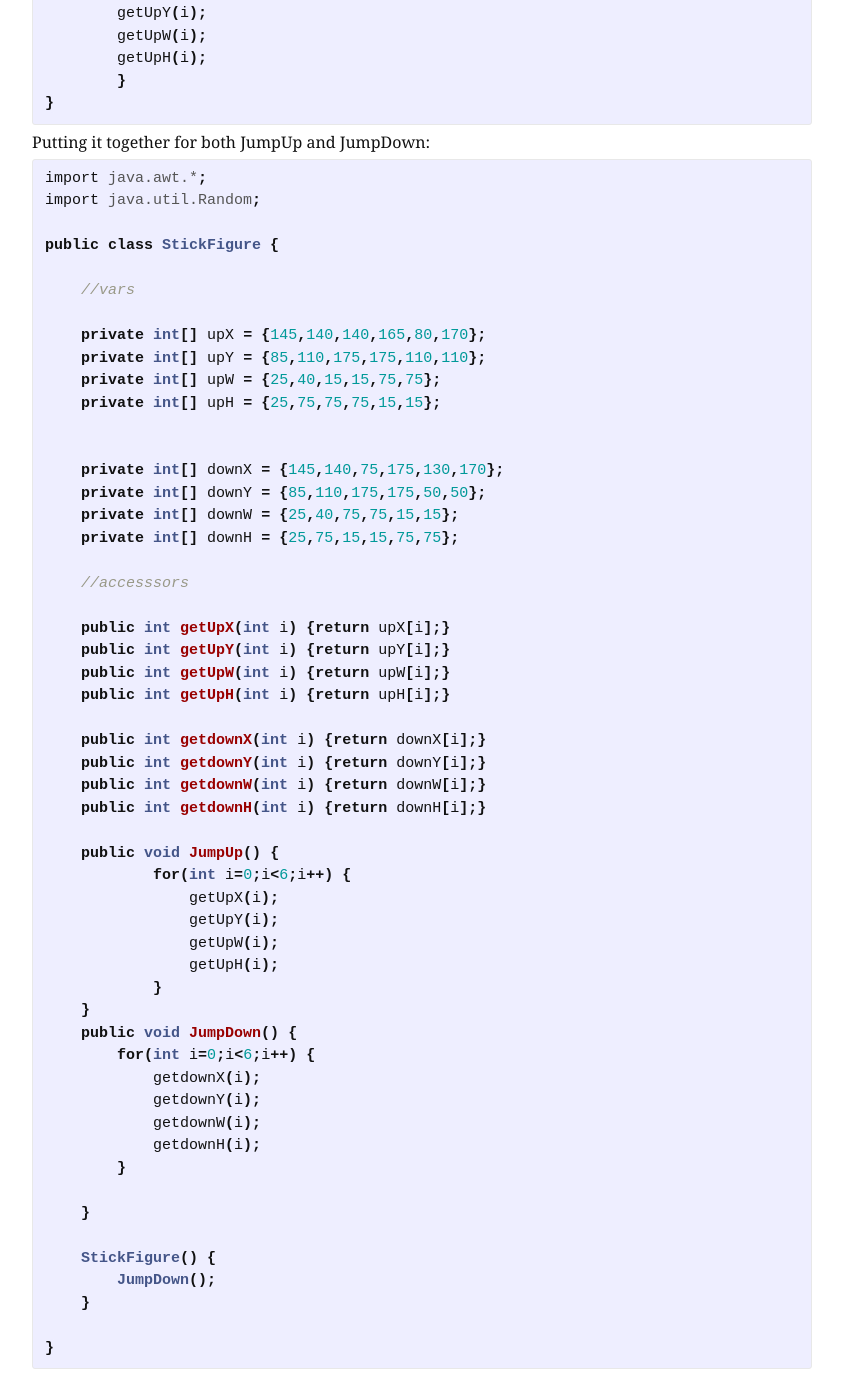
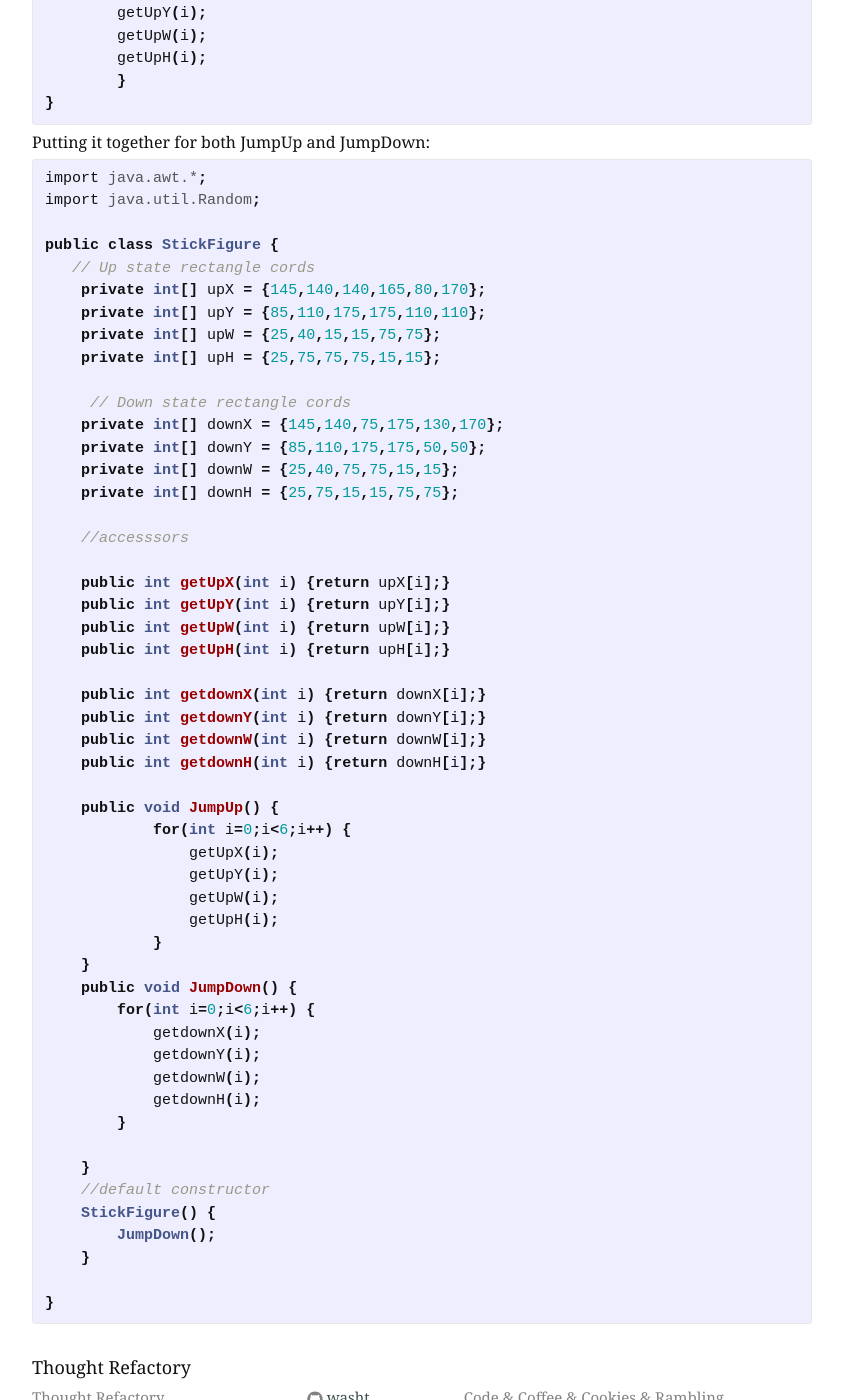
Before and after one commit to washt/washt.github.io, a Jekyll site: the page built from _posts/2014-09-20-exploring-java-2d-pt1.markdown, in a window 1280 px wide and 1400 px high, scrolled down 870 px. Shown: the whole window, without its empty margins (218-1061 px from the left). Built offline with Jekyll 4.4.1, drawn with Linux system fonts in a browser that asks for light colours.

Commit message:
Java 2d pt1 edit

```diff
--- a/_posts/2014-09-20-exploring-java-2d-pt1.markdown
+++ b/_posts/2014-09-20-exploring-java-2d-pt1.markdown
@@ -45,15 +45,13 @@ import java.awt.*;
 import java.util.Random;
 
 public class StickFigure {
-
-    //vars
-
+   // Up state rectangle cords
     private int[] upX = {145,140,140,165,80,170};
     private int[] upY = {85,110,175,175,110,110};
     private int[] upW = {25,40,15,15,75,75};
     private int[] upH = {25,75,75,75,15,15};
 
-
+     // Down state rectangle cords
     private int[] downX = {145,140,75,175,130,170};
     private int[] downY = {85,110,175,175,50,50};
     private int[] downW = {25,40,75,75,15,15};
@@ -88,7 +86,7 @@ public class StickFigure {
         }
 
     }
-
+    //default constructor
     StickFigure() {
         JumpDown();
     }
```
